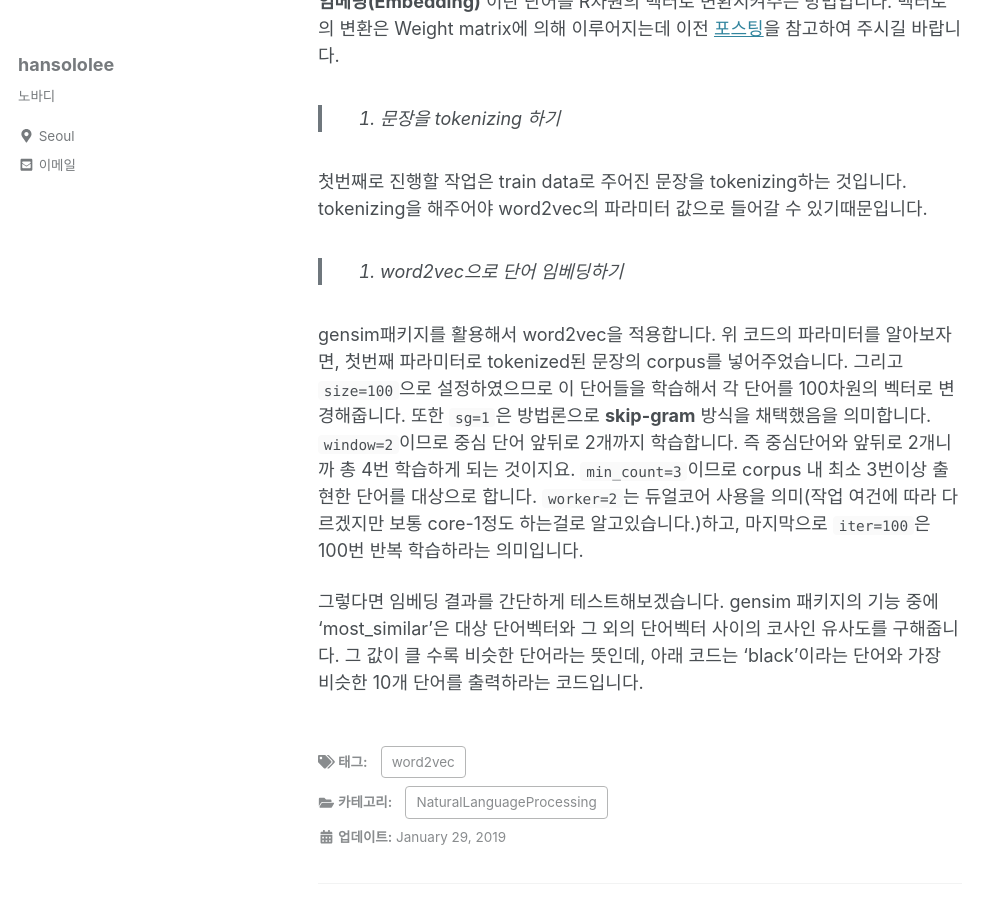
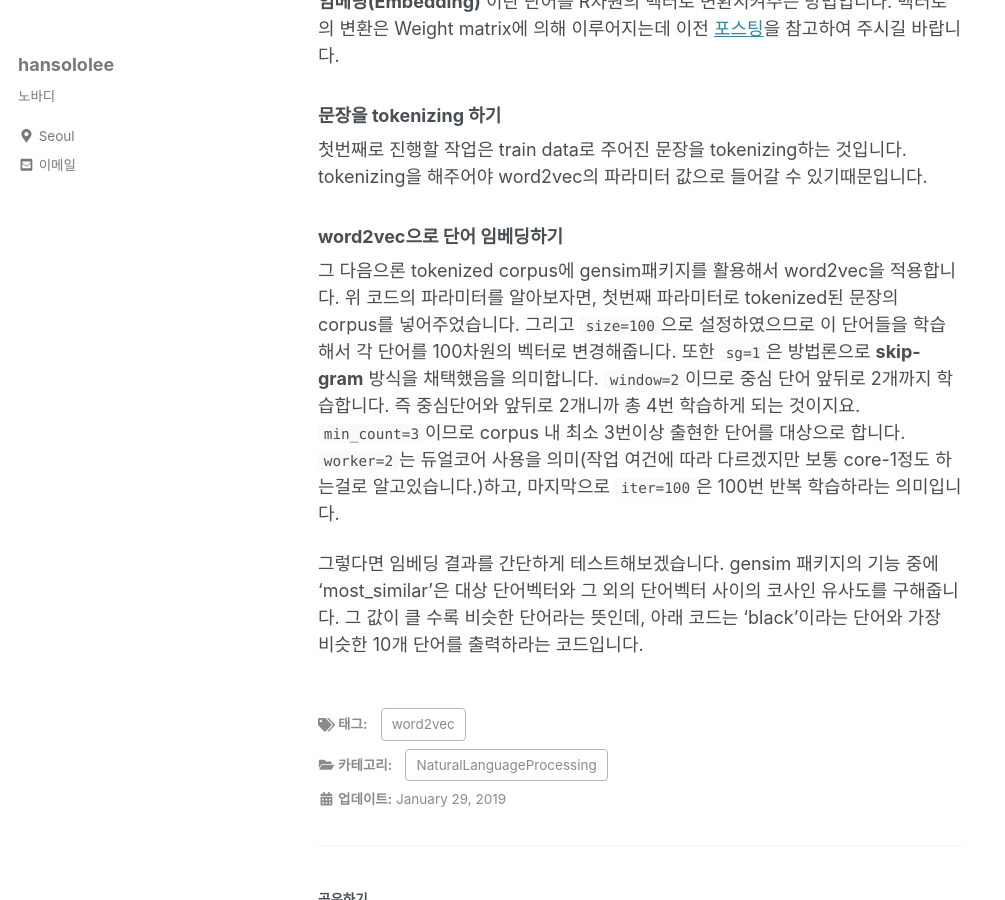
Before and after one commit to arisongha/hansololee.github.io, a Jekyll site: the page built from _posts/2019-01-29-word2vec_withcode.md, in a window 1280 px wide and 900 px high, scrolled down 870 px. Shown: the whole window, without its empty margins (0-1005 px from the left). Built offline with Jekyll 4.4.1, drawn with Linux system fonts in a browser that asks for light colours; cached includes are drawn as plain includes; nearby versions of some CDN libraries.

Commit message:
Update 2019-01-29-word2vec_withcode.md

```diff
--- a/_posts/2019-01-29-word2vec_withcode.md
+++ b/_posts/2019-01-29-word2vec_withcode.md
@@ -24,12 +24,12 @@ categories:
 
 **임베딩(Embedding)** 이란 단어를 R차원의 벡터로 변환시켜주는 방법입니다. 벡터로의 변환은 Weight matrix에 의해 이루어지는데 이전 <a href="https://hansololee.github.io/naturallanguageprocessing/word2vec/">포스팅</a>을 참고하여 주시길 바랍니다.
 
-> 1. 문장을 tokenizing 하기
+### 문장을 tokenizing 하기
 
 첫번째로 진행할 작업은 train data로 주어진 문장을 tokenizing하는 것입니다. tokenizing을 해주어야 word2vec의 파라미터 값으로 들어갈 수 있기때문입니다.
 
-> 2. word2vec으로 단어 임베딩하기
+### word2vec으로 단어 임베딩하기
 
-gensim패키지를 활용해서 word2vec을 적용합니다. 위 코드의 파라미터를 알아보자면, 첫번째 파라미터로 tokenized된 문장의 corpus를 넣어주었습니다. 그리고 `size=100`으로 설정하였으므로 이 단어들을 학습해서 각 단어를 100차원의 벡터로 변경해줍니다. 또한 `sg=1`은 방법론으로 **skip-gram** 방식을 채택했음을 의미합니다. `window=2`이므로 중심 단어 앞뒤로 2개까지 학습합니다. 즉 중심단어와 앞뒤로 2개니까 총 4번 학습하게 되는 것이지요. `min_count=3`이므로 corpus 내 최소 3번이상 출현한 단어를 대상으로 합니다. `worker=2`는 듀얼코어 사용을 의미(작업 여건에 따라 다르겠지만 보통 core-1정도 하는걸로 알고있습니다.)하고, 마지막으로 `iter=100`은 100번 반복 학습하라는 의미입니다.
+그 다음으론 tokenized corpus에 gensim패키지를 활용해서 word2vec을 적용합니다. 위 코드의 파라미터를 알아보자면, 첫번째 파라미터로 tokenized된 문장의 corpus를 넣어주었습니다. 그리고 `size=100`으로 설정하였으므로 이 단어들을 학습해서 각 단어를 100차원의 벡터로 변경해줍니다. 또한 `sg=1`은 방법론으로 **skip-gram** 방식을 채택했음을 의미합니다. `window=2`이므로 중심 단어 앞뒤로 2개까지 학습합니다. 즉 중심단어와 앞뒤로 2개니까 총 4번 학습하게 되는 것이지요. `min_count=3`이므로 corpus 내 최소 3번이상 출현한 단어를 대상으로 합니다. `worker=2`는 듀얼코어 사용을 의미(작업 여건에 따라 다르겠지만 보통 core-1정도 하는걸로 알고있습니다.)하고, 마지막으로 `iter=100`은 100번 반복 학습하라는 의미입니다.
 
 그렇다면 임베딩 결과를 간단하게 테스트해보겠습니다. gensim 패키지의 기능 중에 ‘most_similar’은 대상 단어벡터와 그 외의 단어벡터 사이의 코사인 유사도를 구해줍니다. 그 값이 클 수록 비슷한 단어라는 뜻인데, 아래 코드는 ‘black’이라는 단어와 가장 비슷한 10개 단어를 출력하라는 코드입니다.
```
